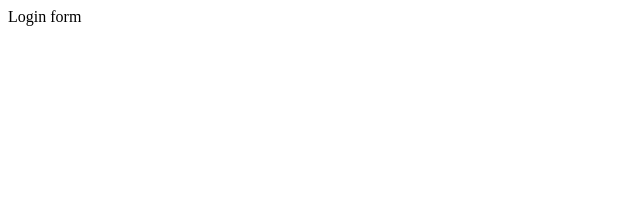
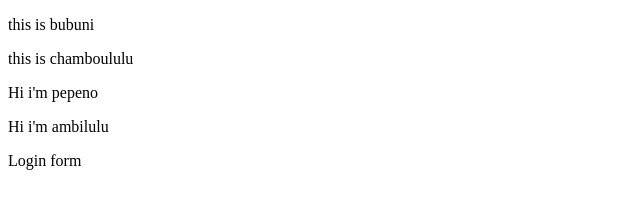
Before and after one commit to Buboun/LearningGit, a plain HTML site: page index.html in a window 1280 px wide. Shown: the whole page, without its empty margins (0-640 px from the left). Drawn offline with Linux system fonts and the light colour scheme.

Commit message:
Fixing the mistakes

```diff
--- a/index.html
+++ b/index.html
@@ -4,7 +4,11 @@
 	<title>Index</title>
 </head>
 <body>
+	<p>this is bubuni</p>
 
+	<p>this is chamboululu</p>
+	<p>Hi i'm pepeno</p>
+<p>Hi i'm ambilulu</p>
 	Login form
 
 </body>
```
